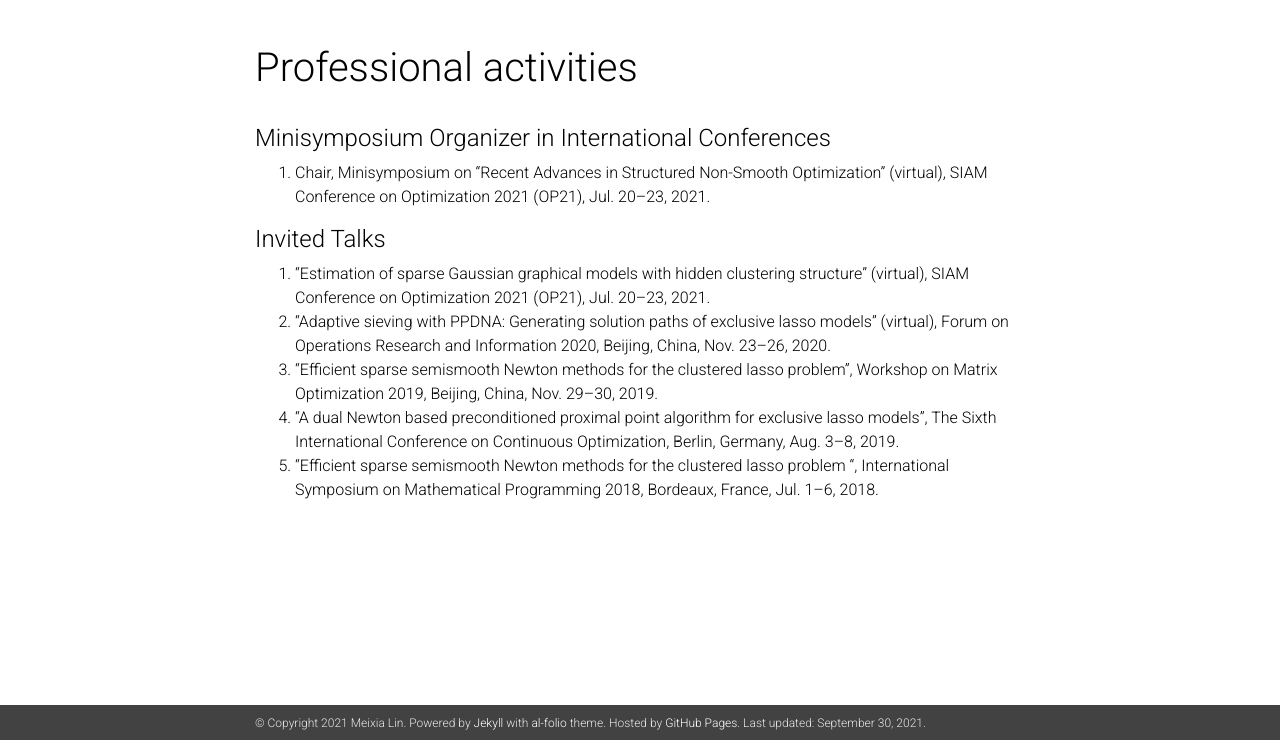
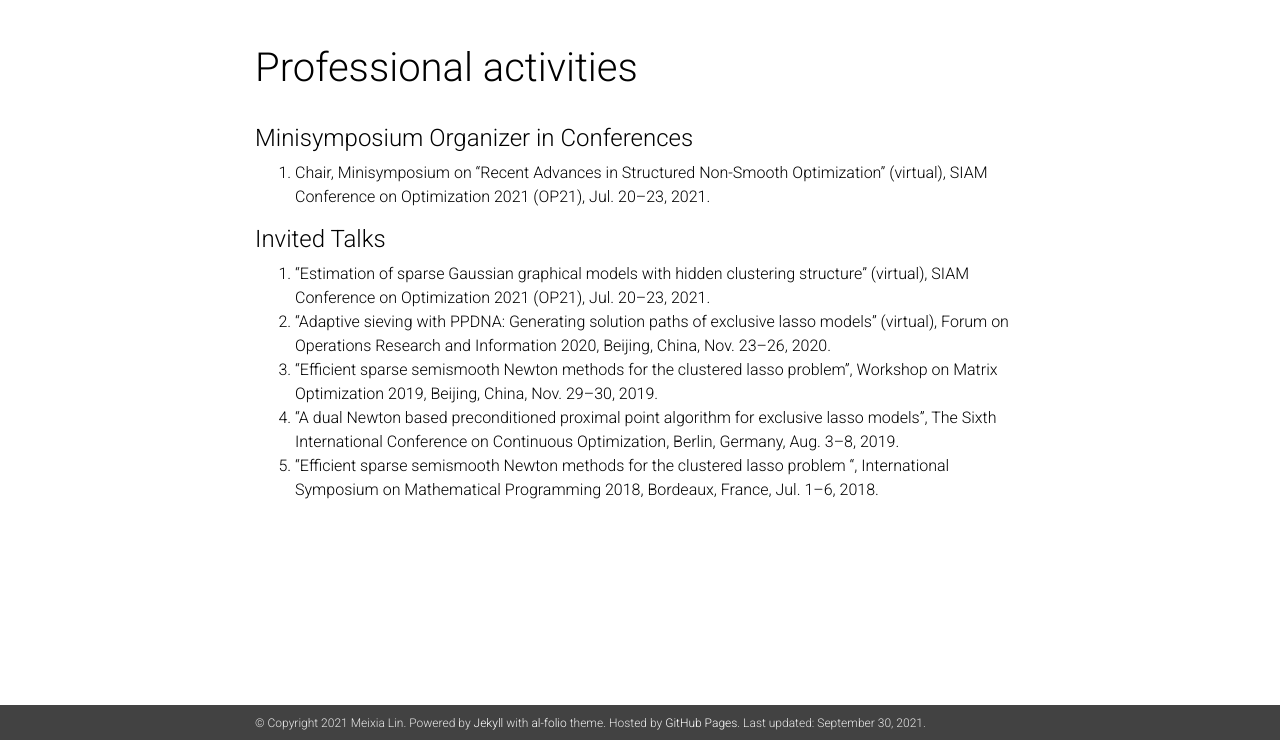
Before and after one commit to linmeixia/linmeixia.github.io, a Jekyll site: the page built from _pages/talks.md, in a window 1280 px wide, cut to the strip 160-900 px from the top of the page. Built offline with Jekyll 4.4.1, drawn with Linux system fonts in a browser that asks for light colours; nearby versions of some CDN libraries; comment, search, counter and statistics services are not loaded; a style sheet for code colours, icons or effects is not loaded.

Commit message:
Update talks.md

```diff
--- a/_pages/talks.md
+++ b/_pages/talks.md
@@ -6,7 +6,7 @@
 nav: true
 ---
 
-<h4>Minisymposium Organizer in International Conferences</h4>
+<h4>Minisymposium Organizer in Conferences</h4>
 1. Chair, Minisymposium on "Recent Advances in Structured Non-Smooth Optimization" (virtual), SIAM Conference on Optimization 2021 (OP21), Jul. 20--23, 2021.
 
 <h4>Invited Talks</h4>
```
